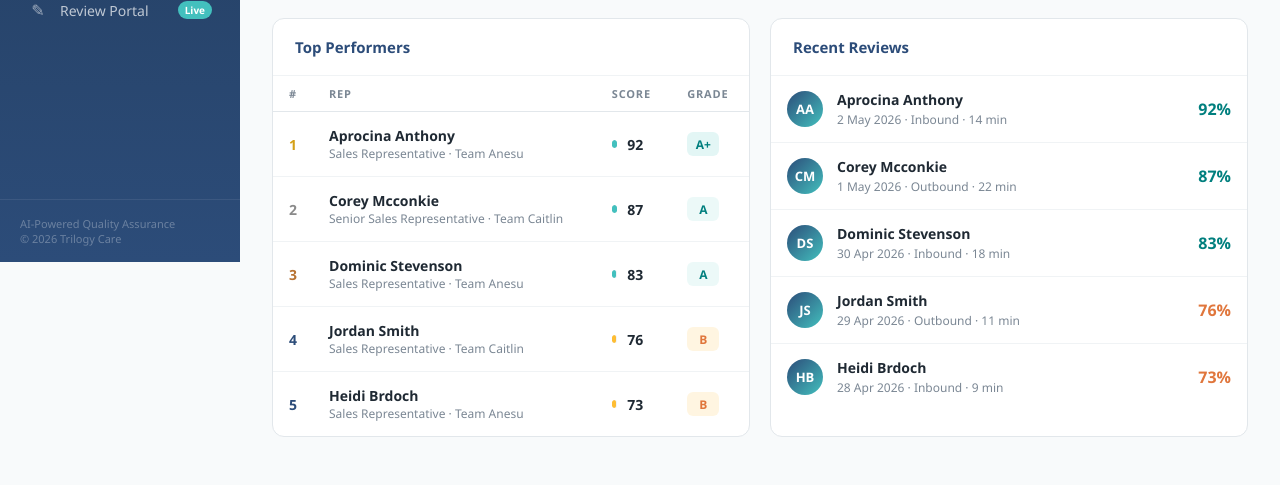
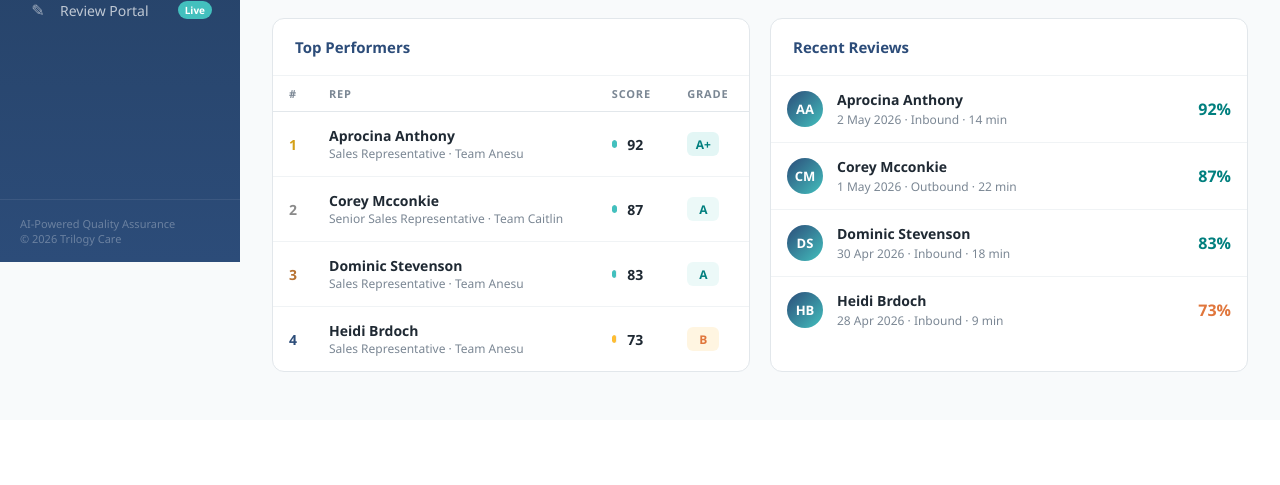
Before and after one commit to Master-Anesu/call-quality-portal, a Flask app: page / in a window 1280 px wide. Shown: the part 538-1023 px from the top of the page. After the commit the page ends 910 px from the top, so only its background shows below. Run offline with Flask 3, Linux system fonts and the light colour scheme.

Commit message:
Remove Jordan Smith from all dashboard tables and leaderboards
Co-Authored-By: Claude Opus 4.6 <noreply@anthropic.com>

```diff
--- a/templates/index.html
+++ b/templates/index.html
@@ -1080,12 +1080,6 @@
                                 </tr>
                                 <tr>
                                     <td class="lb-rank">4</td>
-                                    <td><div class="lb-name">Jordan Smith</div><div class="lb-role">Sales Representative &middot; Team Caitlin</div></td>
-                                    <td><div class="lb-score-bar"><div class="lb-bar-track"><div class="lb-bar-fill mid" style="width:76%"></div></div><span class="lb-score-num">76</span></div></td>
-                                    <td><span class="lb-grade b">B</span></td>
-                                </tr>
-                                <tr>
-                                    <td class="lb-rank">5</td>
                                     <td><div class="lb-name">Heidi Brdoch</div><div class="lb-role">Sales Representative &middot; Team Anesu</div></td>
                                     <td><div class="lb-score-bar"><div class="lb-bar-track"><div class="lb-bar-fill mid" style="width:73%"></div></div><span class="lb-score-num">73</span></div></td>
                                     <td><span class="lb-grade b">B</span></td>
@@ -1123,14 +1117,6 @@
                                 <div class="review-meta">30 Apr 2026 &middot; Inbound &middot; 18 min</div>
                             </div>
                             <div class="review-score" style="color: var(--dark-teal);">83%</div>
-                        </div>
-                        <div class="review-item">
-                            <div class="review-avatar">JS</div>
-                            <div class="review-info">
-                                <div class="review-name">Jordan Smith</div>
-                                <div class="review-meta">29 Apr 2026 &middot; Outbound &middot; 11 min</div>
-                            </div>
-                            <div class="review-score" style="color: var(--orange);">76%</div>
                         </div>
                         <div class="review-item">
                             <div class="review-avatar">HB</div>
@@ -1293,9 +1279,8 @@
                                 <thead><tr><th>#</th><th>Rep</th><th>Score</th><th>Grade</th></tr></thead>
                                 <tbody>
                                     <tr><td class="lb-rank gold">1</td><td class="lb-name">Corey Mcconkie</td><td><div class="lb-score-bar"><div class="lb-bar-track"><div class="lb-bar-fill high" style="width:87%"></div></div><span class="lb-score-num">87</span></div></td><td><span class="lb-grade a">A</span></td></tr>
-                                    <tr><td class="lb-rank silver">2</td><td class="lb-name">Jordan Smith</td><td><div class="lb-score-bar"><div class="lb-bar-track"><div class="lb-bar-fill mid" style="width:76%"></div></div><span class="lb-score-num">76</span></div></td><td><span class="lb-grade b">B</span></td></tr>
-                                    <tr><td class="lb-rank bronze">3</td><td class="lb-name">Andrew Kozlov</td><td><div class="lb-score-bar"><div class="lb-bar-track"><div class="lb-bar-fill mid" style="width:76%"></div></div><span class="lb-score-num">76</span></div></td><td><span class="lb-grade b">B</span></td></tr>
-                                    <tr><td class="lb-rank">4</td><td class="lb-name">Buck Kuzmins</td><td><div class="lb-score-bar"><div class="lb-bar-track"><div class="lb-bar-fill mid" style="width:70%"></div></div><span class="lb-score-num">70</span></div></td><td><span class="lb-grade b">B</span></td></tr>
+                                    <tr><td class="lb-rank silver">2</td><td class="lb-name">Andrew Kozlov</td><td><div class="lb-score-bar"><div class="lb-bar-track"><div class="lb-bar-fill mid" style="width:76%"></div></div><span class="lb-score-num">76</span></div></td><td><span class="lb-grade b">B</span></td></tr>
+                                    <tr><td class="lb-rank bronze">3</td><td class="lb-name">Buck Kuzmins</td><td><div class="lb-score-bar"><div class="lb-bar-track"><div class="lb-bar-fill mid" style="width:70%"></div></div><span class="lb-score-num">70</span></div></td><td><span class="lb-grade b">B</span></td></tr>
                                     <tr><td class="lb-rank">5</td><td class="lb-name">Sophie Farrow</td><td><div class="lb-score-bar"><div class="lb-bar-track"><div class="lb-bar-fill mid" style="width:69%"></div></div><span class="lb-score-num">69</span></div></td><td><span class="lb-grade c">C</span></td></tr>
                                     <tr><td class="lb-rank">6</td><td class="lb-name">Matthew Farrelly</td><td><div class="lb-score-bar"><div class="lb-bar-track"><div class="lb-bar-fill mid" style="width:68%"></div></div><span class="lb-score-num">68</span></div></td><td><span class="lb-grade c">C</span></td></tr>
                                     <tr><td class="lb-rank">7</td><td class="lb-name">Adam Hughes</td><td><div class="lb-score-bar"><div class="lb-bar-track"><div class="lb-bar-fill mid" style="width:67%"></div></div><span class="lb-score-num">67</span></div></td><td><span class="lb-grade c">C</span></td></tr>
@@ -1381,17 +1366,6 @@
                             </tr>
                             <tr>
                                 <td class="lb-rank">4</td>
-                                <td><div class="lb-name">Jordan Smith</div></td>
-                                <td><div class="lb-score-bar"><div class="lb-bar-track"><div class="lb-bar-fill mid" style="width:76%"></div></div><span class="lb-score-num">76</span></div></td>
-                                <td>11</td>
-                                <td>27</td>
-                                <td>26</td>
-                                <td>12</td>
-                                <td><span class="lb-grade b">B</span></td>
-                                <td>11</td>
-                            </tr>
-                            <tr>
-                                <td class="lb-rank">5</td>
                                 <td><div class="lb-name">Heidi Brdoch</div></td>
                                 <td><div class="lb-score-bar"><div class="lb-bar-track"><div class="lb-bar-fill mid" style="width:73%"></div></div><span class="lb-score-num">73</span></div></td>
                                 <td>11</td>
@@ -1607,8 +1581,7 @@
                                 <tr><td class="lb-rank gold">1</td><td class="lb-name">Aprocina Anthony</td><td>5</td><td>5</td><td>4</td><td><strong>14</strong></td></tr>
                                 <tr><td class="lb-rank silver">2</td><td class="lb-name">Corey Mcconkie</td><td>4</td><td>5</td><td>4</td><td><strong>13</strong></td></tr>
                                 <tr><td class="lb-rank bronze">3</td><td class="lb-name">Dominic Stevenson</td><td>4</td><td>4</td><td>4</td><td><strong>12</strong></td></tr>
-                                <tr><td class="lb-rank">4</td><td class="lb-name">Jordan Smith</td><td>4</td><td>4</td><td>3</td><td><strong>11</strong></td></tr>
-                                <tr><td class="lb-rank">5</td><td class="lb-name">Heidi Brdoch</td><td>4</td><td>4</td><td>3</td><td><strong>11</strong></td></tr>
+                                <tr><td class="lb-rank">4</td><td class="lb-name">Heidi Brdoch</td><td>4</td><td>4</td><td>3</td><td><strong>11</strong></td></tr>
                                 <tr><td class="lb-rank">6</td><td class="lb-name">Andrew Kozlov</td><td>3</td><td>4</td><td>4</td><td><strong>11</strong></td></tr>
                                 <tr><td class="lb-rank">7</td><td class="lb-name">Daneeka Miles</td><td>4</td><td>4</td><td>3</td><td><strong>11</strong></td></tr>
                                 <tr><td class="lb-rank">8</td><td class="lb-name">Stella Su'a</td><td>3</td><td>4</td><td>3</td><td><strong>10</strong></td></tr>
@@ -1661,8 +1634,7 @@
                                 <tr><td class="lb-rank gold">1</td><td class="lb-name">Aprocina Anthony</td><td>7</td><td>7</td><td>6</td><td>6</td><td>6</td><td><strong>32</strong></td></tr>
                                 <tr><td class="lb-rank silver">2</td><td class="lb-name">Corey Mcconkie</td><td>7</td><td>7</td><td>6</td><td>5</td><td>6</td><td><strong>31</strong></td></tr>
                                 <tr><td class="lb-rank bronze">3</td><td class="lb-name">Dominic Stevenson</td><td>7</td><td>6</td><td>6</td><td>5</td><td>5</td><td><strong>29</strong></td></tr>
-                                <tr><td class="lb-rank">4</td><td class="lb-name">Jordan Smith</td><td>6</td><td>6</td><td>5</td><td>5</td><td>5</td><td><strong>27</strong></td></tr>
-                                <tr><td class="lb-rank">5</td><td class="lb-name">Andrew Kozlov</td><td>6</td><td>6</td><td>5</td><td>4</td><td>5</td><td><strong>26</strong></td></tr>
+                                <tr><td class="lb-rank">4</td><td class="lb-name">Andrew Kozlov</td><td>6</td><td>6</td><td>5</td><td>4</td><td>5</td><td><strong>26</strong></td></tr>
                                 <tr><td class="lb-rank">6</td><td class="lb-name">Daneeka Miles</td><td>6</td><td>5</td><td>5</td><td>5</td><td>5</td><td><strong>26</strong></td></tr>
                                 <tr><td class="lb-rank">7</td><td class="lb-name">Heidi Brdoch</td><td>6</td><td>5</td><td>5</td><td>4</td><td>5</td><td><strong>25</strong></td></tr>
                                 <tr><td class="lb-rank">8</td><td class="lb-name">Stella Su'a</td><td>6</td><td>5</td><td>5</td><td>4</td><td>5</td><td><strong>25</strong></td></tr>
@@ -1710,8 +1682,7 @@
                                 <tr><td class="lb-rank silver">2</td><td class="lb-name">Corey Mcconkie</td><td>7</td><td>8</td><td>8</td><td>7</td><td><strong>30</strong></td></tr>
                                 <tr><td class="lb-rank bronze">3</td><td class="lb-name">Dominic Stevenson</td><td>7</td><td>8</td><td>7</td><td>7</td><td><strong>29</strong></td></tr>
                                 <tr><td class="lb-rank">4</td><td class="lb-name">Andrew Kozlov</td><td>7</td><td>7</td><td>7</td><td>6</td><td><strong>27</strong></td></tr>
-                                <tr><td class="lb-rank">5</td><td class="lb-name">Jordan Smith</td><td>6</td><td>7</td><td>7</td><td>6</td><td><strong>26</strong></td></tr>
-                                <tr><td class="lb-rank">6</td><td class="lb-name">Heidi Brdoch</td><td>6</td><td>7</td><td>6</td><td>6</td><td><strong>25</strong></td></tr>
+                                <tr><td class="lb-rank">5</td><td class="lb-name">Heidi Brdoch</td><td>6</td><td>7</td><td>6</td><td>6</td><td><strong>25</strong></td></tr>
                                 <tr><td class="lb-rank">7</td><td class="lb-name">Daneeka Miles</td><td>6</td><td>6</td><td>7</td><td>6</td><td><strong>25</strong></td></tr>
                                 <tr><td class="lb-rank">8</td><td class="lb-name">Stella Su'a</td><td>6</td><td>7</td><td>6</td><td>6</td><td><strong>25</strong></td></tr>
                             </tbody>
@@ -1757,8 +1728,7 @@
                                 <tr><td class="lb-rank gold">1</td><td class="lb-name">Aprocina Anthony</td><td>4</td><td>3</td><td>3</td><td>3</td><td><strong>13</strong></td></tr>
                                 <tr><td class="lb-rank silver">2</td><td class="lb-name">Corey Mcconkie</td><td>4</td><td>3</td><td>3</td><td>3</td><td><strong>13</strong></td></tr>
                                 <tr><td class="lb-rank bronze">3</td><td class="lb-name">Dominic Stevenson</td><td>4</td><td>3</td><td>3</td><td>3</td><td><strong>13</strong></td></tr>
-                                <tr><td class="lb-rank">4</td><td class="lb-name">Jordan Smith</td><td>3</td><td>3</td><td>3</td><td>3</td><td><strong>12</strong></td></tr>
-                                <tr><td class="lb-rank">5</td><td class="lb-name">Andrew Kozlov</td><td>3</td><td>3</td><td>3</td><td>3</td><td><strong>12</strong></td></tr>
+                                <tr><td class="lb-rank">4</td><td class="lb-name">Andrew Kozlov</td><td>3</td><td>3</td><td>3</td><td>3</td><td><strong>12</strong></td></tr>
                                 <tr><td class="lb-rank">6</td><td class="lb-name">Heidi Brdoch</td><td>3</td><td>3</td><td>3</td><td>3</td><td><strong>12</strong></td></tr>
                                 <tr><td class="lb-rank">7</td><td class="lb-name">Daneeka Miles</td><td>3</td><td>3</td><td>3</td><td>3</td><td><strong>12</strong></td></tr>
                                 <tr><td class="lb-rank">8</td><td class="lb-name">Stella Su'a</td><td>3</td><td>3</td><td>3</td><td>3</td><td><strong>12</strong></td></tr>
```
